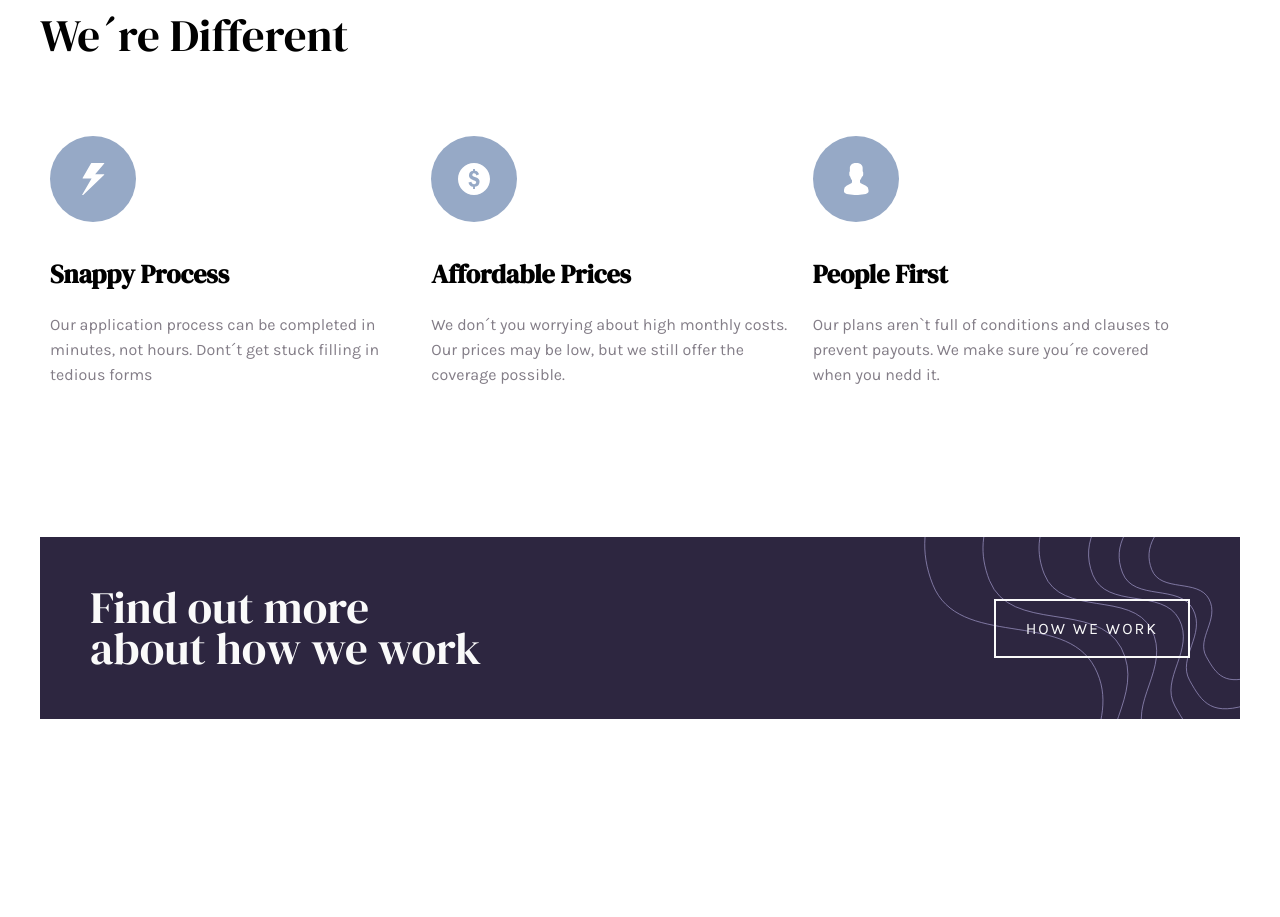
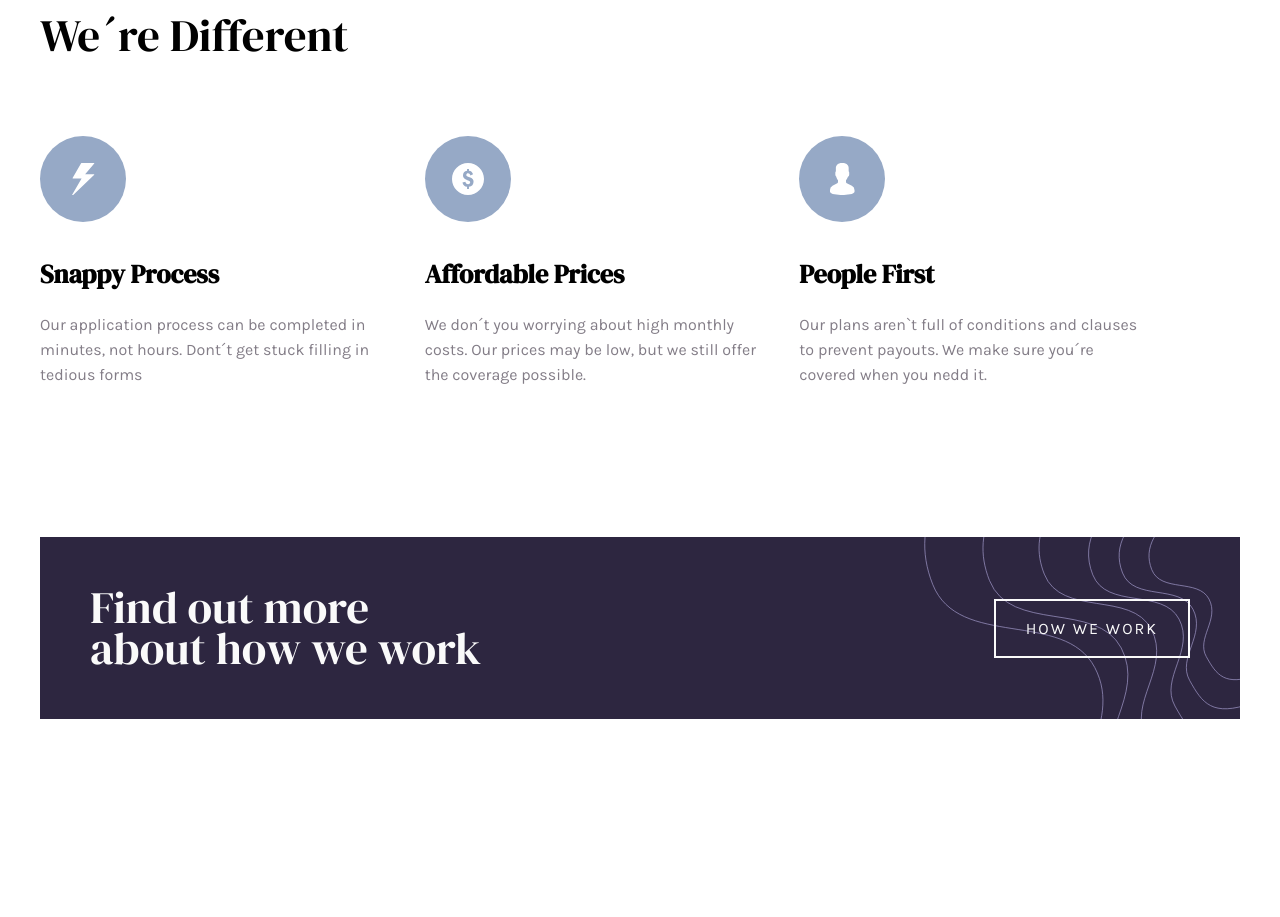
Before and after one commit to higor-costa/pagina-de-destino-insure, a React (Vite) app: page / in a window 1280 px wide. Shown: the part 980-1897 px from the top of the page. Built offline with nearby package versions, Linux system fonts and the light colour scheme.

Commit message:
Remove margin esquerda dos cards

```diff
--- a/src/style/components/Main.module.scss
+++ b/src/style/components/Main.module.scss
@@ -65,6 +65,9 @@
     text-align: center;
     @include device(l) {
       text-align: start;
+    }
+    @include device(xxl) {
+      margin-left: 0;
     }
     &:nth-child(2) {
       margin: 50px 0;
```
